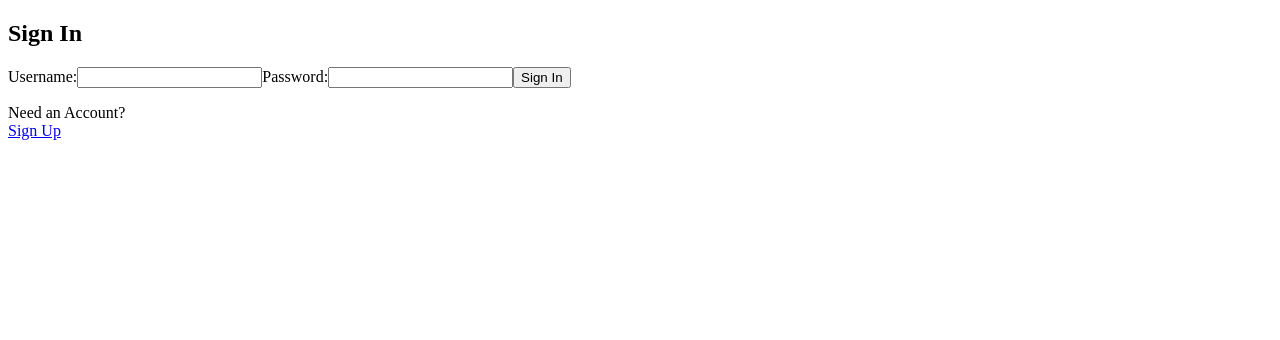
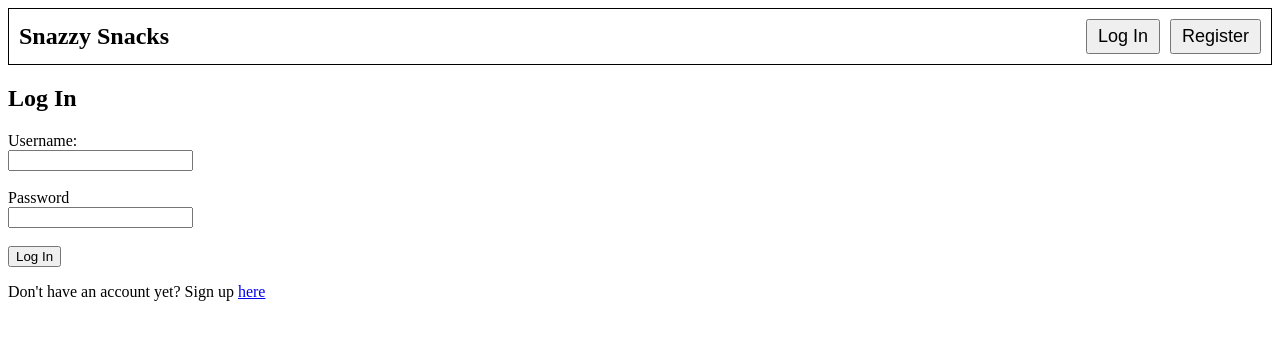
Before and after one commit to thekatcodes/snazzy-snacks, a React (Create React App) app in the folder client/: page /login in a window 1280 px wide. Shown: the top 340 px of the page. Built offline with nearby package versions, Linux system fonts and the light colour scheme; no server answers; the HTML template or start-up script is replaced by a standard one.

Commit message:
Move login logic to backend, create but not fully implement navigation bar component and register component

```diff
--- a/client/src/App.js
+++ b/client/src/App.js
@@ -1,10 +1,27 @@
 import './App.css';
 import Login from './components/Login';
+import NavigationBar from './components/NavigationBar';
+import { useState } from 'react';
 
 function App() {
+
+  const [ loginComplete, setLoginComplete ] = useState(false);
+
+  const handleLogin = () => {
+    setLoginComplete(true);
+  }
+
   return (
     <div className="App">
-      <Login />
+      <NavigationBar />
+      {!loginComplete &&
+        <Login
+          setLoginComplete={handleLogin}
+        />
+      }
+      {/* {loginComplete &&
+
+      } */}
     </div>
   );
 }
--- a/client/src/components/Login.js
+++ b/client/src/components/Login.js
@@ -5,29 +5,14 @@
 import { useState, useEffect } from 'react';
 import axios from 'axios';
 
-const Login = () => {
+const Login = (props) => {
 
   const [user, setUser] = useState('');
   const [pwd, setPwd] = useState('');
   const [errMsg, setErrMsg] = useState('');
 
-  // Grabbing the backend data
-  const [backendData, setBackendData] = useState([{}]);
-
-  // This is temporary for seeing if login is successful - DELETE LATER
+  // This is temporary for seeing if login is successful
   const [success, setSuccess] = useState(false);
-
-  // For when component loads - happens only ONCE
-  useEffect(() => {
-
-    axios.get('/api')
-      .then(response => {
-        setBackendData(response.data);
-      })
-      .catch(error => {
-        console.error(error);
-      });
-  }, []);
 
   // For when there is an error - when user changes username or password, it refreshes and set the error message to blank
   useEffect(() => {
@@ -35,30 +20,42 @@ const Login = () => {
   }, [user, pwd])
 
   // Login Function
-  const handleSubmit = async (event) => {
+  const handleLogin = async (event) => {
     event.preventDefault();
-
     try {
-      for(const data of backendData) {
-        if(data.name == user && data.password == pwd) {
-          setSuccess((prev) => !prev);
-          return success;
-        }
-      }
-      setUser('');
-      setPwd('');
+      await axios.post('/login', {username: user, password: pwd})
+      .then((res) => {
+        setSuccess(res.data.login);
+        setUser('');
+        setPwd('');
+      })
+      .catch((err) => {
+        console.log(err)
+      })
     } catch (err) {
       if (!err?.response) {
         setErrMsg("No Server Response");
-      } else if (err.response?.status == 400) {
+      } else if (err.response?.status === 400) {
         setErrMsg("Missing Username or Password");
-      } else if (err.response?.status == 401) {
+      } else if (err.response?.status === 401) {
         setErrMsg("Unauthorized");
       } else {
         setErrMsg("Login Failed");
       }
     }
   }
+
+  // Register Link -> Front End (INCOMPLETE)
+  function handleSignUp() {
+    axios.get('/register')
+      .then(() => {
+        console.log("clicked on register");
+
+      })
+      .catch(error => {
+      console.log(error);
+    })
+  };
 
   return (
     <>
@@ -76,9 +73,11 @@ const Login = () => {
         <section>
           {/* Error message display */}
           <p className={errMsg ? "errmsg" : "offscreen"}>{errMsg}</p>
-          <h1>Sign In</h1>
-          <form onSubmit={handleSubmit}>
-            <label htmlFor="username">Username:</label>
+          <h1>Log In</h1>
+          <form onSubmit={handleLogin}>
+            <label htmlFor="username">Username: </label>
+            <br>
+            </br>
             <input
               type="text"
               id="username"
@@ -87,7 +86,13 @@ const Login = () => {
               value={user}
               required
             />
-            <label htmlFor="password">Password:</label>
+            <br>
+            </br>
+            <br>
+            </br>
+            <label htmlFor="password">Password</label>
+            <br>
+            </br>
             <input
               type="password"
               id="password"
@@ -95,14 +100,13 @@ const Login = () => {
               value={pwd}
               required
             />
-            <button>Sign In</button>
+            <br></br>
+            <br></br>
+            <button>Log In</button>
           </form>
           <p>
-            Need an Account?<br />
-            <span className="line">
-              {/* Placeholder link - react router link to be inputted later */}
-              <a href="#">Sign Up</a>
-            </span>
+            Don't have an account yet? Sign up&nbsp;
+            <a href="/register" onClick={handleSignUp}>here</a>
           </p>
         </section>
       )}
--- /dev/null
+++ b/client/src/components/NavigationBar.css
@@ -0,0 +1,24 @@
+.header {
+  display: flex;
+  justify-content: space-between;
+  align-items: center;
+  border: 1px solid black;
+  padding: 10px;
+}
+
+.logo {
+  font-size: 24px;
+  font-weight: bold;
+}
+
+.login-register {
+  display: flex;
+  justify-content: flex-end;
+  gap: 10px;
+}
+
+.login,
+.register {
+  font-size: 18px;
+  padding: 5px 10px;
+}
--- /dev/null
+++ b/client/src/components/NavigationBar.js
@@ -0,0 +1,16 @@
+import React from 'react';
+import './NavigationBar.css';
+
+const NavigationBar = (props) => {
+  return (
+    <div className="header">
+      <div className="logo">Snazzy Snacks</div>
+      <div className="login-register">
+        <button className="login">Log In</button>
+        <button className="register">Register</button>
+      </div>
+    </div>
+  )
+}
+
+export default NavigationBar
```
Also changed, not shown: client/src/components/Register.js (added, +74 -0 lines), 2 other files (tests, documents, lock files or other folders).
